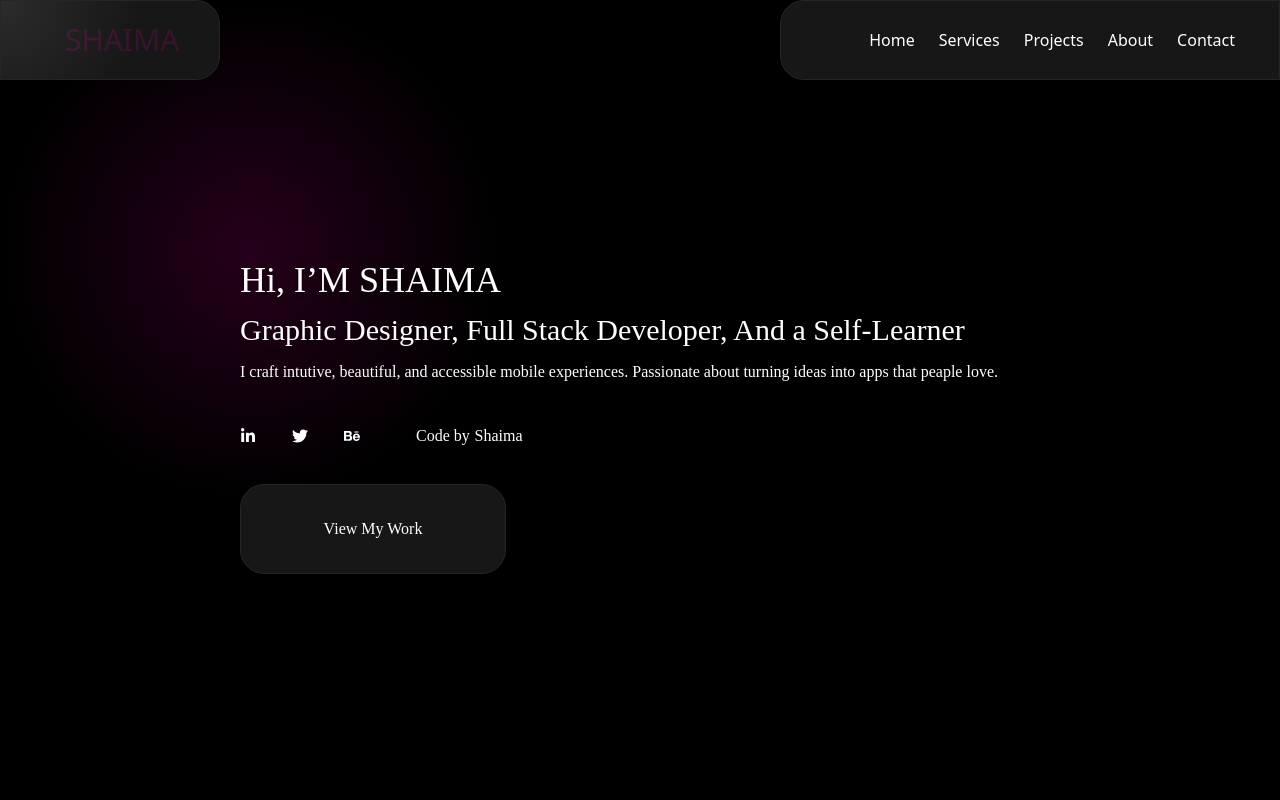
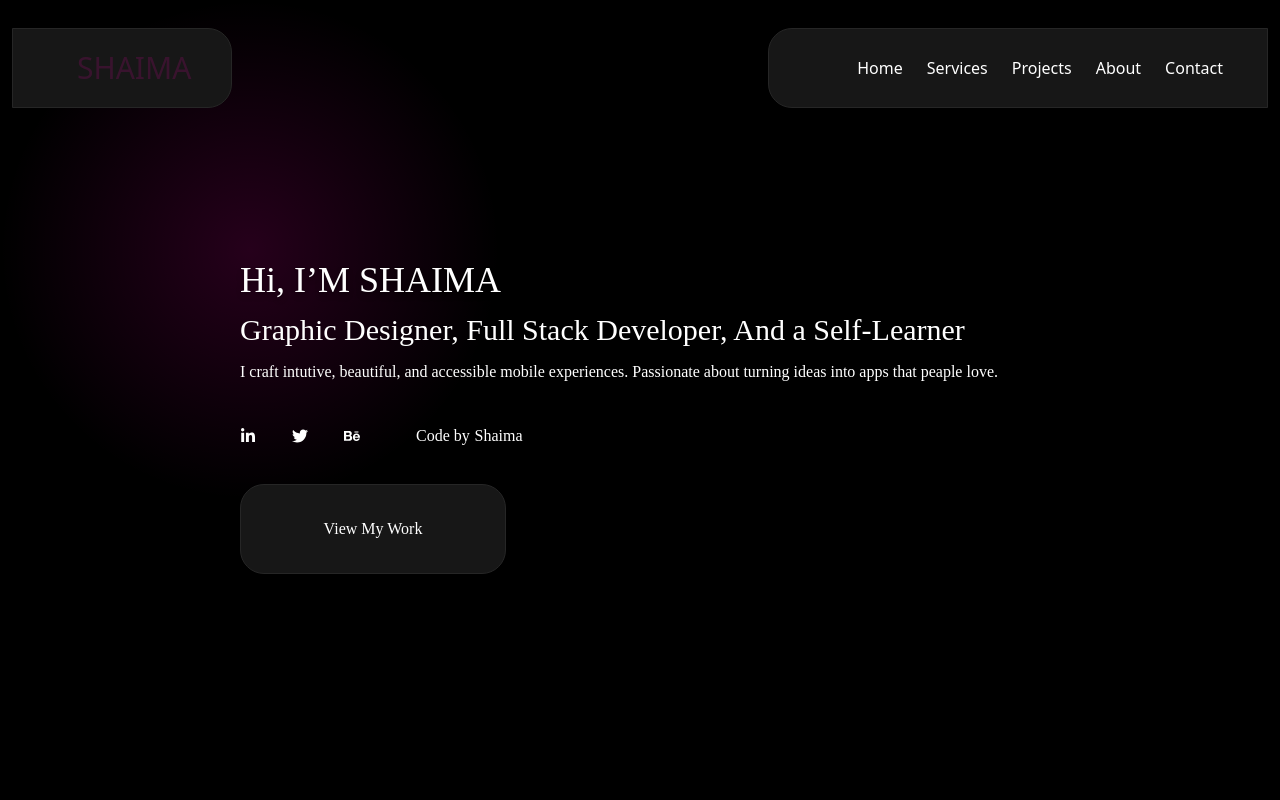
Before and after one commit to shim079/mysite, a Next.js app: page / in a window 1280 px wide. Shown: the top 800 px of the page. Built offline with nearby package versions, Linux system fonts and the light colour scheme; a web font is replaced by a local one.

Commit message:
Update Navbar.jsx

```diff
--- a/app/Header/Navbar.jsx
+++ b/app/Header/Navbar.jsx
@@ -24,7 +24,7 @@ export default function Navbar() {
        <div>
     {/* LEFT: SHAIMA Logo */}
     <SpotlightCard
-      className={`left-0 w-[23vw] sm:w-[220px] h-20 rounded-r-3xl fixed top-0 z-50 flex items-center px-6 sm:px-10 md:px-16 backdrop-blur-md bg-[#4e4e5a62] transition-transform duration-300 ease-in-out ${
+      className={`left-3 w-[23vw] sm:w-[220px] h-20 rounded-r-3xl fixed top-7 z-50 flex items-center px-6 sm:px-10 md:px-16 backdrop-blur-md bg-[#4e4e5a62] transition-transform duration-300 ease-in-out ${
         showNavbar ? 'translate-x-0' : '-translate-x-full'
       }`}
     >
@@ -35,7 +35,7 @@ export default function Navbar() {
 
     {/* RIGHT: Navigation Links */}
     <SpotlightCard
-      className={`right-0 w-[65vw] sm:w-[500px] h-20 rounded-l-3xl fixed top-0 z-50 flex items-center px-6 sm:px-6 md:px-9 backdrop-blur-md bg-[#4e4e5a62] transition-transform duration-300 ease-in-out ${
+      className={`right-3 w-[65vw] sm:w-[500px] h-20 rounded-l-3xl fixed top-7 z-50 flex items-center px-6 sm:px-6 md:px-9 backdrop-blur-md bg-[#4e4e5a62] transition-transform duration-300 ease-in-out ${
         showNavbar ? 'translate-x-0' : 'translate-x-full'
       }`}
     >
```
